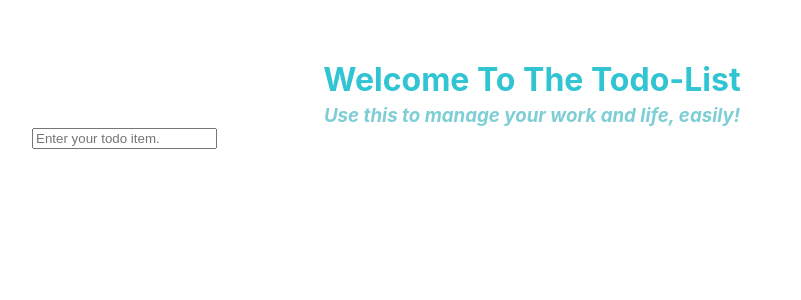
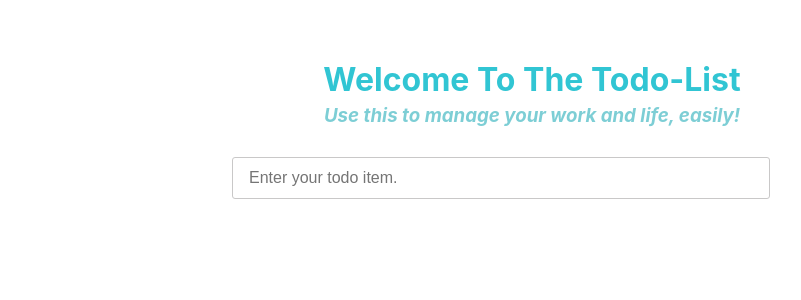
Before and after one commit to Enternity-Yu/my_todolist, a React (Create React App) app: page / in a window 1280 px wide. Shown: the top 300 px of the page, without its empty margins (108-909 px from the left). Built offline with nearby package versions, Linux system fonts and the light colour scheme.

Commit message:
[AddTodo]Style: Add-Todo css.

```diff
--- /dev/null
+++ b/src/page/add/AddTodo.scss
@@ -0,0 +1,70 @@
+.add {
+  width: 600px;
+  margin: 30px auto 0;
+
+  .add-input {
+    padding: 0 0 0 1rem;
+    margin-right: 0.5rem;
+    width: 520px;
+    height: 40px;
+    font-size: 1rem;
+    font-style: normal;
+    color: #343A40;
+    border: 1px solid rgb(201, 200, 200);
+    border-radius: 3px;
+
+    &:focus {
+      outline: none;
+      border: 1px solid #7DCED5;
+    }
+  }
+
+  .add-input-error {
+    border: 1px solid red;
+  }
+
+  .error-hint {
+    float: bottom;
+    color: red;
+    display: none;
+  }
+
+  .error-hint-display {
+    display: block;
+  }
+
+  .add-btn {
+    width: 40px;
+    height: 40px;
+    border: 1px solid #7DCED5;
+    border-radius: 3px;
+    color: #fff;
+    font-size: 1.6rem;
+    background-color: #7DCED5;
+    float: right;
+    padding: 0;
+  }
+}
+
+.select-task-tags {
+  margin: 5px auto;
+  width: fit-content;
+
+  .task-tag-item {
+    display: inline-block;
+    width: 50px;
+    height: 20px;
+    border-radius: 3px;
+    padding: 4px 8px;
+    margin: 5px;
+    text-align: center;
+    border: 0;
+    background-color: #DFFBFE;
+
+    cursor: default;
+  }
+
+  .task-tag-item-active {
+    background-color: #DFDFDF;
+  }
+}
--- a/src/page/add/AddTodo.tsx
+++ b/src/page/add/AddTodo.tsx
@@ -1,7 +1,10 @@
 import React, { ChangeEvent, useState } from 'react';
+import './AddTodo.scss';
 
 const AddTodo: React.FC = () => {
 	const [inputVal, setInputVal] = useState<string>('');
+	const [isShowError, setIsShowError] = useState<boolean>(false);
+
 	const handleChangeInput = (event: ChangeEvent<HTMLInputElement>): void => {
 		setInputVal(event.target.value);
 	};
@@ -10,6 +13,7 @@ const AddTodo: React.FC = () => {
 		<>
 			<div className="add" data-testid="add-todo-element">
 				<input
+					className={`add-input ${isShowError ? 'add-input-error' : null}`}
 					value={inputVal}
 					type="text"
 					placeholder="Enter your todo item."
```
